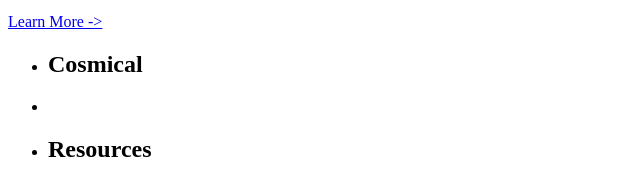
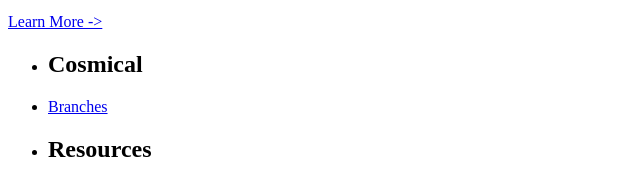
Before and after one commit to A24RubenLP/ejercicio3, a plain HTML site: page index.html in a window 1280 px wide. Shown: the part 1263-1443 px from the top of the page, 0-640 px from the left. Drawn offline with Linux system fonts and the light colour scheme.

Commit message:
Commit Modified

```diff
--- a/index.html
+++ b/index.html
@@ -69,7 +69,7 @@
         <nav>
             <ul>
                 <li><h2>Cosmical</h2></li>
-                <li><a href="branches.html"></a></li>
+                <li><a href="branches.html">Branches</a></li>
             </ul>
             <ul>
                 <li><h2>Resources</h2></li>
```
